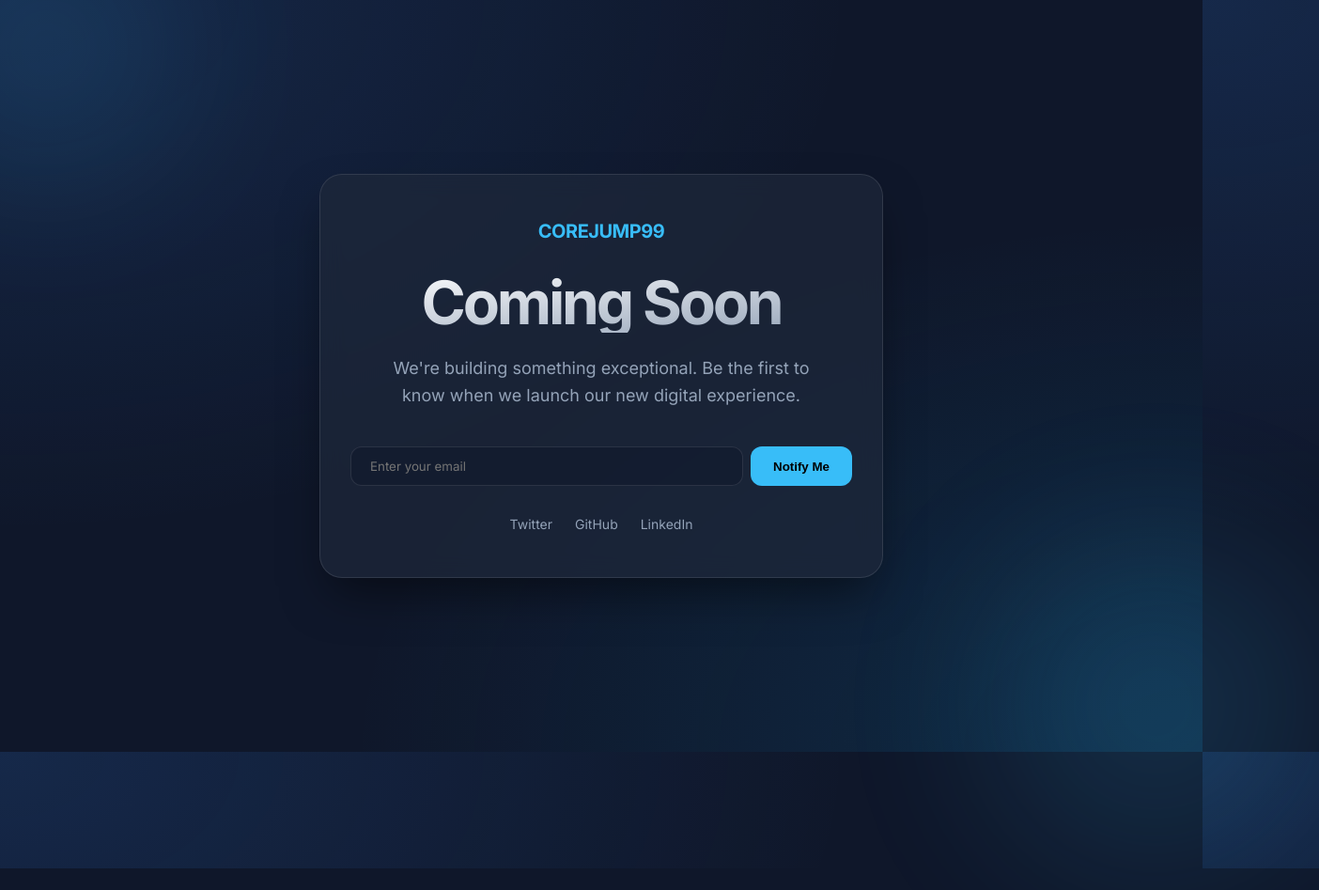
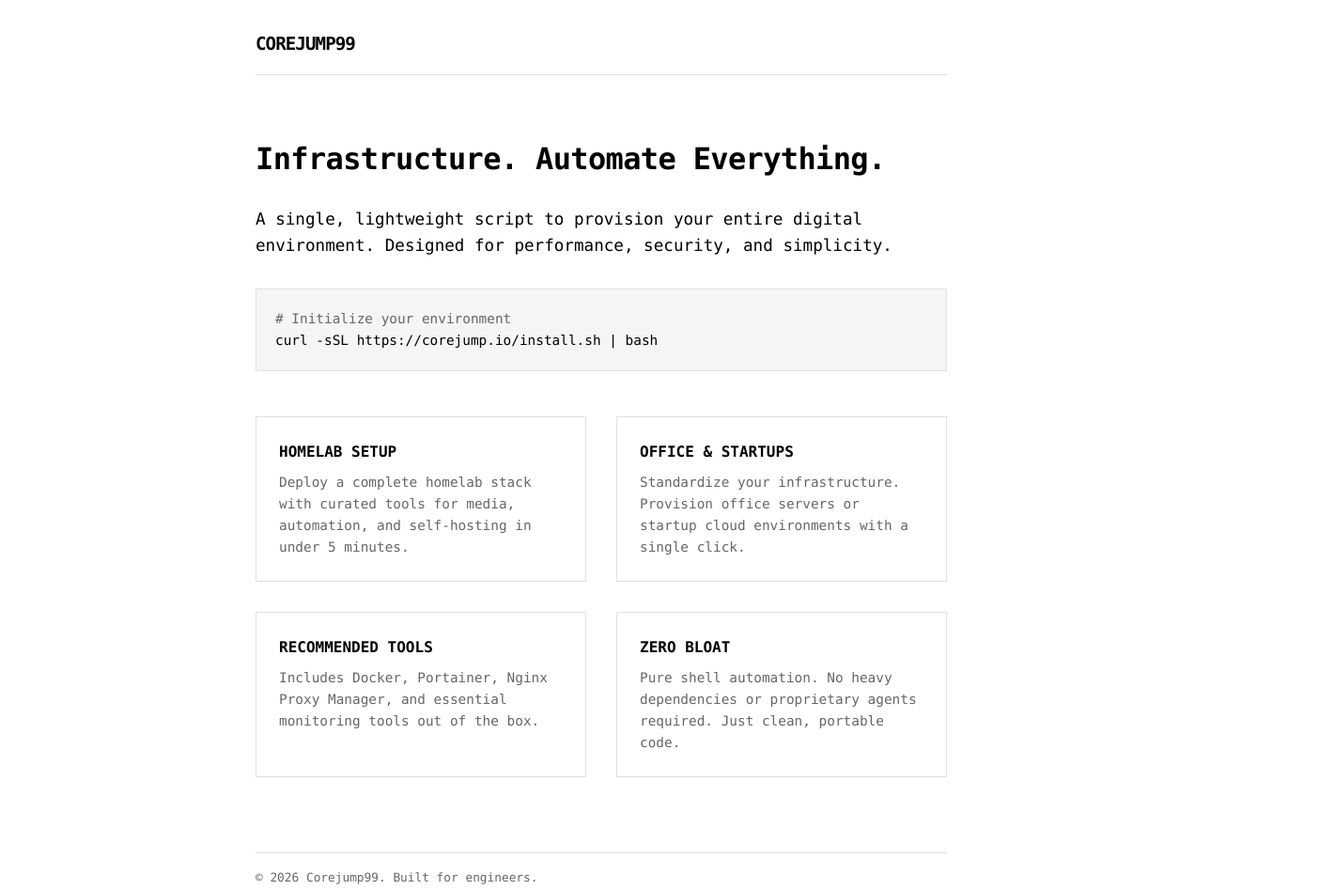
Before and after one commit to corejump99/corejump99.github.io, a plain HTML site: page index.html in a window 1280 px wide. Shown: the whole page at 94% size, 1404 px wide, since content can reach past the window. Before the commit the page ends 924 px from the top, so only its background shows below. Drawn offline with Linux system fonts and the light colour scheme.

Commit message:
updating website

```diff
--- a/index.html
+++ b/index.html
@@ -3,18 +3,24 @@
 <head>
     <meta charset="UTF-8">
     <meta name="viewport" content="width=device-width, initial-scale=1.0">
-    <title>Corejump99 | Coming Soon</title>
-    <link rel="preconnect" href="https://fonts.googleapis.com">
-    <link rel="preconnect" href="https://fonts.gstatic.com" crossorigin>
-    <link href="https://fonts.googleapis.com/css2?family=Inter:wght@300;400;700&display=swap" rel="stylesheet">
+    <title>Corejump99 | One-Click Infrastructure</title>
     <style>
         :root {
-            --bg-color: #0f172a;
-            --accent-color: #38bdf8;
-            --text-primary: #f8fafc;
-            --text-secondary: #94a3b8;
-            --glass-bg: rgba(30, 41, 59, 0.7);
-            --glass-border: rgba(255, 255, 255, 0.1);
+            --bg: #ffffff;
+            --fg: #000000;
+            --muted: #666666;
+            --border: #e1e1e1;
+            --code-bg: #f5f5f5;
+        }
+
+        @media (prefers-color-scheme: dark) {
+            :root {
+                --bg: #000000;
+                --fg: #ffffff;
+                --muted: #888888;
+                --border: #333333;
+                --code-bg: #111111;
+            }
         }
 
         * {
@@ -24,185 +30,136 @@
         }
 
         body {
-            font-family: 'Inter', -apple-system, BlinkMacSystemFont, "Segoe UI", Roboto, sans-serif;
-            background-color: var(--bg-color);
-            background-image:
-                radial-gradient(at 0% 0%, hsla(215, 98%, 61%, 0.15) 0px, transparent 50%),
-                radial-gradient(at 100% 100%, hsla(199, 89%, 48%, 0.15) 0px, transparent 50%);
-            color: var(--text-primary);
-            height: 100vh;
-            display: flex;
-            align-items: center;
-            justify-content: center;
-            overflow: hidden;
+            font-family: ui-monospace, 'Cascadia Code', 'Source Code Pro', Menlo, Consolas, 'DejaVu Sans Mono', monospace;
+            background-color: var(--bg);
+            color: var(--fg);
+            line-height: 1.6;
+            padding: 2rem;
+            max-width: 800px;
+            margin: 0 auto;
         }
 
-        .container {
-            position: relative;
-            z-index: 10;
-            max-width: 600px;
-            width: 90%;
-            text-align: center;
-            padding: 3rem 2rem;
-            background: var(--glass-bg);
-            backdrop-filter: blur(12px);
-            -webkit-backdrop-filter: blur(12px);
-            border: 1px solid var(--glass-border);
-            border-radius: 24px;
-            box-shadow: 0 25px 50px -12px rgba(0, 0, 0, 0.5);
-            animation: fadeIn 1.2s ease-out;
-        }
-
-        @keyframes fadeIn {
-            from { opacity: 0; transform: translateY(20px); }
-            to { opacity: 1; transform: translateY(0); }
+        header {
+            margin-bottom: 4rem;
+            border-bottom: 1px solid var(--border);
+            padding-bottom: 1rem;
         }
 
         .logo {
-            font-weight: 700;
-            font-size: 1.25rem;
-            letter-spacing: -0.025em;
-            color: var(--accent-color);
-            margin-bottom: 2rem;
-            display: inline-block;
+            font-weight: bold;
+            font-size: 1.2rem;
+            letter-spacing: -0.05em;
         }
 
         h1 {
-            font-size: clamp(2.5rem, 8vw, 4rem);
-            font-weight: 700;
-            line-height: 1;
+            font-size: 2rem;
             margin-bottom: 1.5rem;
-            letter-spacing: -0.05em;
-            background: linear-gradient(to bottom right, #fff, #94a3b8);
-            -webkit-background-clip: text;
-            -webkit-text-fill-color: transparent;
+            font-weight: 800;
+            letter-spacing: -0.02em;
         }
 
         p {
-            color: var(--text-secondary);
-            font-size: 1.125rem;
-            line-height: 1.6;
-            margin-bottom: 2.5rem;
-            max-width: 450px;
-            margin-left: auto;
-            margin-right: auto;
+            margin-bottom: 1.5rem;
+            font-size: 1.1rem;
         }
 
-        .subscribe-form {
-            display: flex;
-            gap: 0.5rem;
-            margin-bottom: 2rem;
+        .grid {
+            display: grid;
+            grid-template-columns: 1fr 1fr;
+            gap: 2rem;
+            margin-top: 3rem;
         }
 
-        input[type="email"] {
-            flex: 1;
-            padding: 0.75rem 1.25rem;
-            border-radius: 12px;
-            border: 1px solid var(--glass-border);
-            background: rgba(15, 23, 42, 0.5);
-            color: white;
-            font-family: inherit;
-            outline: none;
+        .card {
+            border: 1px solid var(--border);
+            padding: 1.5rem;
             transition: border-color 0.2s;
         }
 
-        input[type="email"]:focus {
-            border-color: var(--accent-color);
+        .card:hover {
+            border-color: var(--fg);
         }
 
-        button {
-            padding: 0.75rem 1.5rem;
-            border-radius: 12px;
-            border: none;
-            background: var(--accent-color);
-            color: #000;
-            font-weight: 600;
-            cursor: pointer;
-            transition: transform 0.2s, opacity 0.2s;
+        .card h2 {
+            font-size: 1rem;
+            margin-bottom: 0.5rem;
+            text-transform: uppercase;
         }
 
-        button:hover {
-            transform: translateY(-1px);
-            opacity: 0.9;
+        .card p {
+            font-size: 0.9rem;
+            color: var(--muted);
+            margin-bottom: 0;
         }
 
-        .social-links {
-            display: flex;
-            justify-content: center;
-            gap: 1.5rem;
-            margin-top: 1rem;
+        .code-block {
+            background: var(--code-bg);
+            padding: 1.25rem;
+            border: 1px solid var(--border);
+            margin: 2rem 0;
+            font-size: 0.9rem;
+            overflow-x: auto;
+            position: relative;
         }
 
-        .social-links a {
-            color: var(--text-secondary);
-            text-decoration: none;
-            font-size: 0.875rem;
-            transition: color 0.2s;
+        .muted {
+            color: var(--muted);
         }
 
-        .social-links a:hover {
-            color: var(--accent-color);
+        footer {
+            margin-top: 5rem;
+            padding-top: 1rem;
+            border-top: 1px solid var(--border);
+            font-size: 0.8rem;
+            color: var(--muted);
         }
 
-        /* Decorative elements */
-        .blob {
-            position: absolute;
-            width: 300px;
-            height: 300px;
-            background: var(--accent-color);
-            filter: blur(80px);
-            opacity: 0.1;
-            border-radius: 50%;
-            z-index: 1;
-        }
-
-        .blob-1 { top: -100px; left: -100px; }
-        .blob-2 { bottom: -100px; right: -100px; animation: pulse 10s infinite alternate; }
-
-        @keyframes pulse {
-            from { transform: scale(1); opacity: 0.1; }
-            to { transform: scale(1.2); opacity: 0.15; }
-        }
-
-        @media (max-width: 480px) {
-            .subscribe-form {
-                flex-direction: column;
+        @media (max-width: 640px) {
+            .grid {
+                grid-template-columns: 1fr;
             }
-            .container {
-                padding: 2rem 1.5rem;
+            body {
+                padding: 1.5rem;
             }
         }
     </style>
 </head>
 <body>
-    <div class="blob blob-1"></div>
-    <div class="blob blob-2"></div>
+    <header>
+        <div class="logo">COREJUMP99</div>
+    </header>
 
-    <main class="container">
-        <div class="logo">COREJUMP99</div>
-        <h1>Coming Soon</h1>
-        <p>We're building something exceptional. Be the first to know when we launch our new digital experience.</p>
+    <main>
+        <h1>Infrastructure. Automate Everything.</h1>
+        <p>A single, lightweight script to provision your entire digital environment. Designed for performance, security, and simplicity.</p>
 
-        <form class="subscribe-form" onsubmit="event.preventDefault(); alert('Thanks for your interest!');">
-            <input type="email" placeholder="Enter your email" required>
-            <button type="submit">Notify Me</button>
-        </form>
+        <div class="code-block">
+            <span class="muted"># Initialize your environment</span><br>
+            curl -sSL https://corejump.io/install.sh | bash
+        </div>
 
-        <div class="social-links">
-            <a href="#">Twitter</a>
-            <a href="#">GitHub</a>
-            <a href="#">LinkedIn</a>
+        <div class="grid">
+            <div class="card">
+                <h2>Homelab Setup</h2>
+                <p>Deploy a complete homelab stack with curated tools for media, automation, and self-hosting in under 5 minutes.</p>
+            </div>
+            <div class="card">
+                <h2>Office & Startups</h2>
+                <p>Standardize your infrastructure. Provision office servers or startup cloud environments with a single click.</p>
+            </div>
+            <div class="card">
+                <h2>Recommended Tools</h2>
+                <p>Includes Docker, Portainer, Nginx Proxy Manager, and essential monitoring tools out of the box.</p>
+            </div>
+            <div class="card">
+                <h2>Zero Bloat</h2>
+                <p>Pure shell automation. No heavy dependencies or proprietary agents required. Just clean, portable code.</p>
+            </div>
         </div>
     </main>
 
-    <script>
-        // Subtle mouse move effect
-        document.addEventListener('mousemove', (e) => {
-            const container = document.querySelector('.container');
-            const x = (window.innerWidth / 2 - e.pageX) / 50;
-            const y = (window.innerHeight / 2 - e.pageY) / 50;
-            container.style.transform = `rotateY(${x}deg) rotateX(${y}deg)`;
-        });
-    </script>
+    <footer>
+        &copy; 2026 Corejump99. Built for engineers.
+    </footer>
 </body>
 </html>
```
